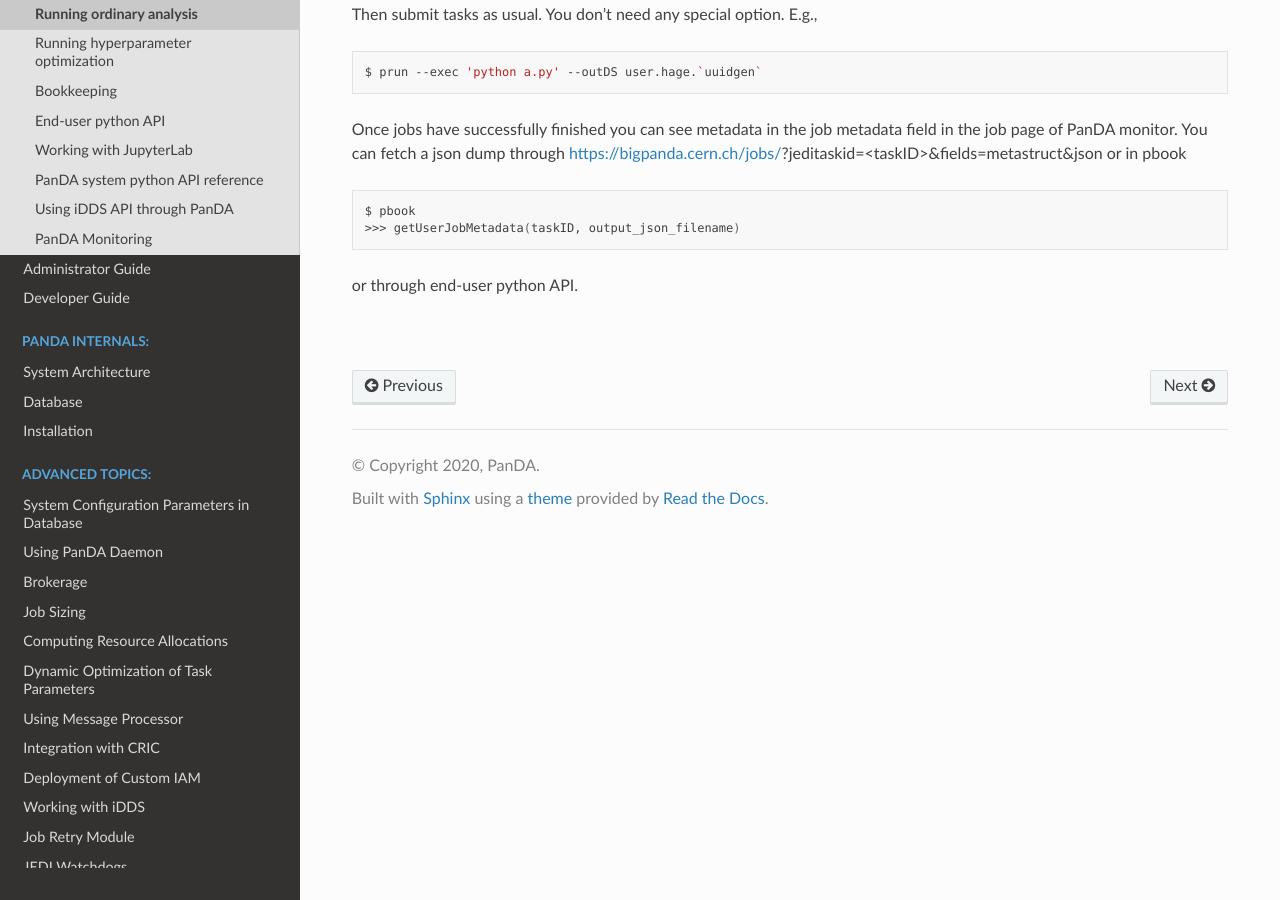
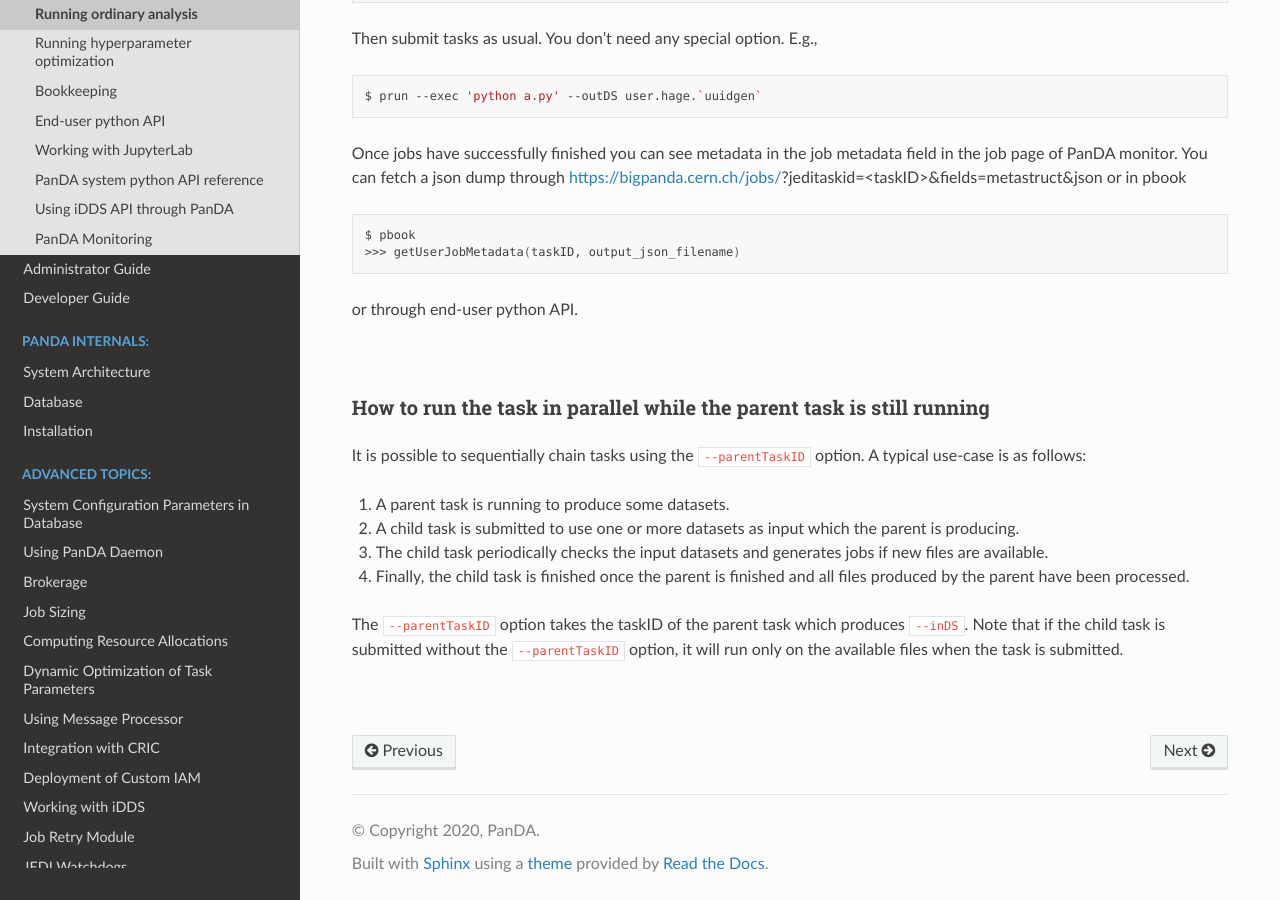
Before and after one commit to PanDAWMS/panda-docs, a Sphinx documentation site: the page built from docs/source/client/prun.rst, in a window 1280 px wide and 900 px high, scrolled down 7143 px. Built offline with Sphinx 7.4.7 and the Read the Docs theme 2.0.0, drawn with Linux system fonts in a browser that asks for light colours; some of the changed text lies outside the part shown.

Commit message:
--parentTaskID

```diff
--- a/docs/source/client/prun.rst
+++ b/docs/source/client/prun.rst
@@ -377,3 +377,20 @@ or in pbook
 or through end-user python API.
 
 |br|
+
+How to run the task in parallel while the parent task is still running
+-------------------------------------------------------------------------
+
+It is possible to sequentially chain tasks using the ``--parentTaskID`` option. A typical use-case is as follows:
+
+1. A parent task is running to produce some datasets.
+2. A child task is submitted to use one or more datasets as input which the parent is producing.
+3. The child task periodically checks the input datasets and generates jobs if new files are available.
+4. Finally, the child task is finished once the parent is finished and all files produced by the parent
+   have been processed.
+
+The ``--parentTaskID`` option takes the taskID of the parent task which produces ``--inDS``.
+Note that if the child task is submitted without the ``--parentTaskID`` option,
+it will run only on the available files when the task is submitted.
+
+|br|
```
